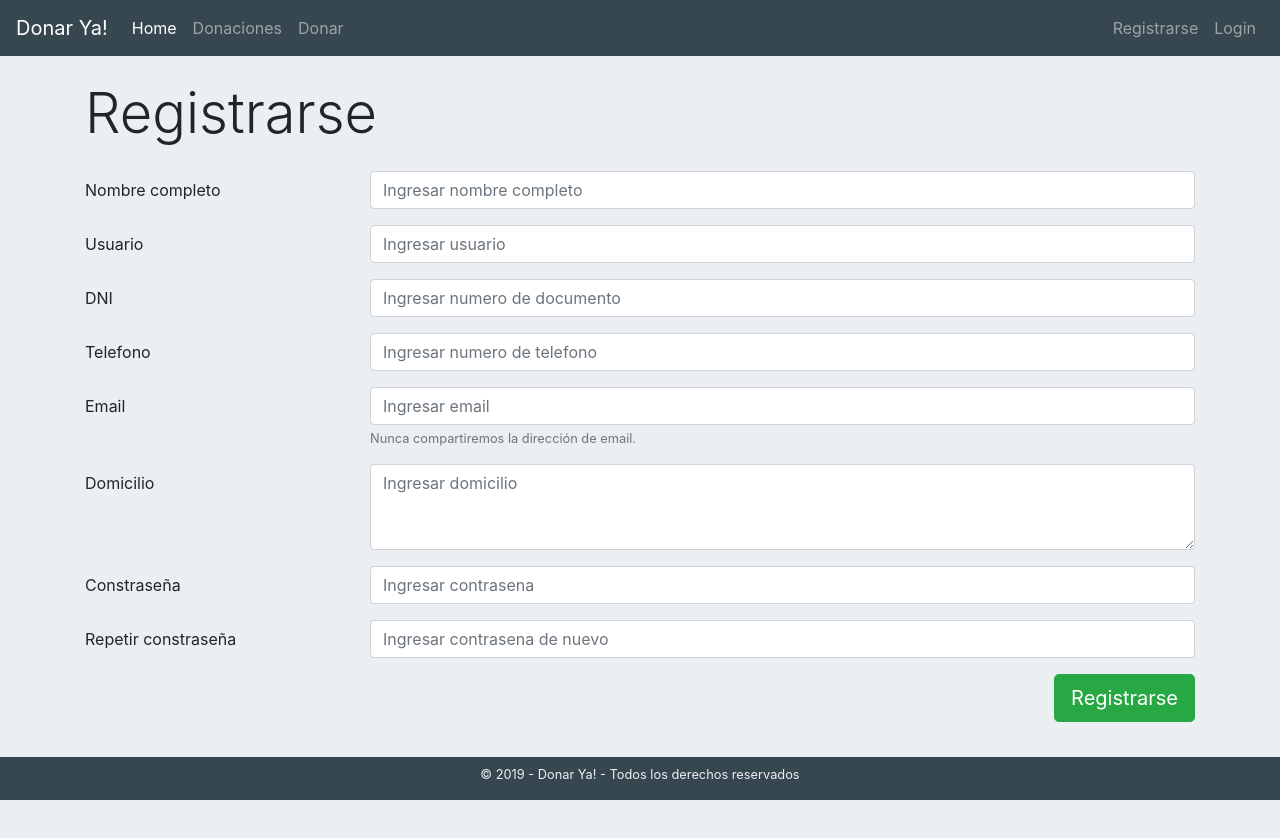
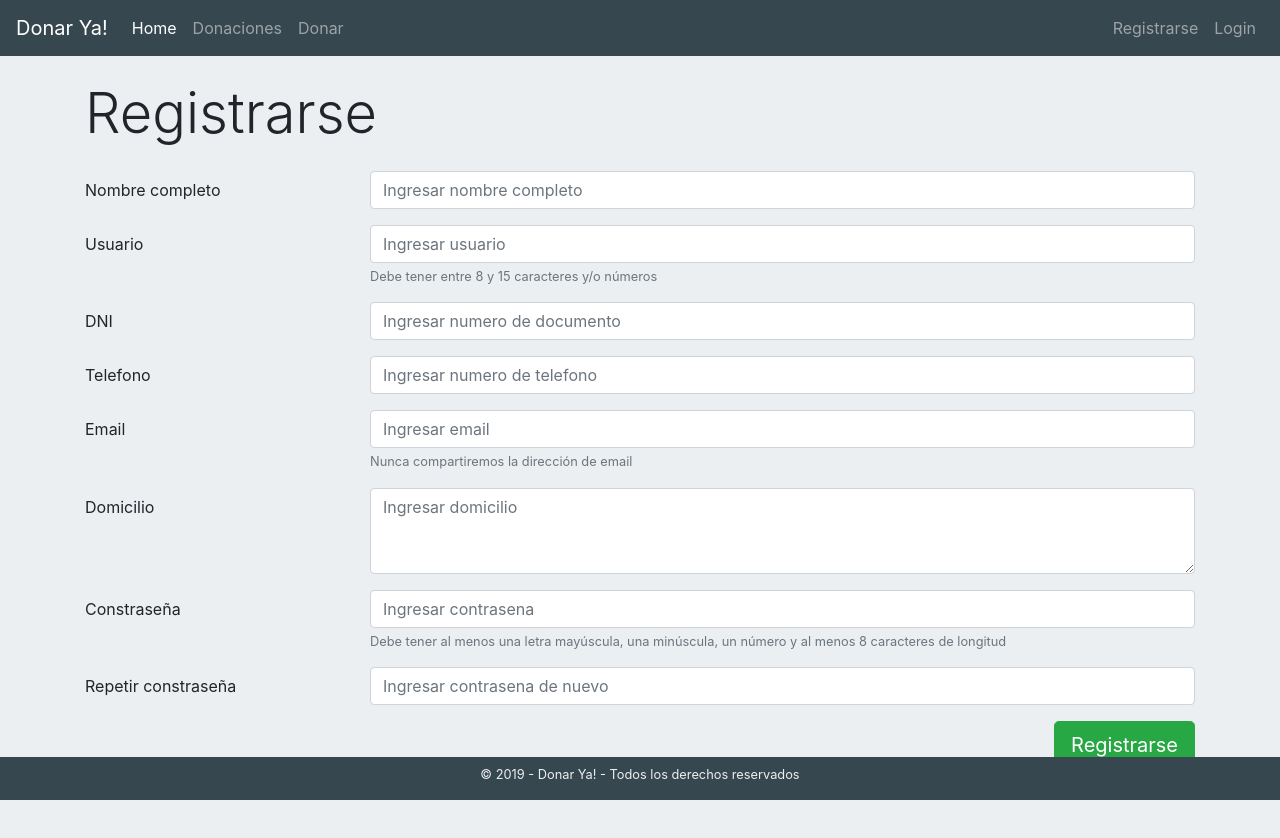
Before and after one commit to omelendrez/donarya, a React (Create React App) app: page /registrarse in a window 1280 px wide. Shown: the top 838 px of the page. Before the commit the page ends 802 px from the top, so only its background shows below. Built offline with nearby package versions, Linux system fonts and the light colour scheme.

Commit message:
Add help messages to username and password

```diff
--- a/src/components/Register.jsx
+++ b/src/components/Register.jsx
@@ -67,6 +67,7 @@ const Register = () => {
               onChange={e => handleChange(e)}
               value={username}
               required />
+            <small id="emailUsername" className="form-text text-muted">Debe tener entre 8 y 15 caracteres y/o números</small>
           </div>
         </div>
         <div className="form-group row">
@@ -110,7 +111,7 @@ const Register = () => {
               onChange={e => handleChange(e)}
               value={email}
               required />
-            <small id="emailHelp" className="form-text text-muted">Nunca compartiremos la dirección de email.</small>
+            <small id="emailHelp" className="form-text text-muted">Nunca compartiremos la dirección de email</small>
           </div>
         </div>
         <div className="form-group row">
@@ -133,12 +134,14 @@ const Register = () => {
               type="password"
               pattern="(?=.*\d)(?=.*[a-z])(?=.*[A-Z]).{8,}"
               title="Debe tener al menos una letra mayúscula, una minúscula, un número y al menos 8 caracteres en total"
+              aria-describedby="passwordHelp"
               className="form-control"
               id="password1"
               placeholder="Ingresar contrasena"
               onChange={e => handleChange(e)}
               value={password1}
               required />
+            <small id="passwordHelp" className="form-text text-muted">Debe tener al menos una letra mayúscula, una minúscula, un número y al menos 8 caracteres de longitud</small>
           </div>
         </div>
         <div className="form-group row">
```
